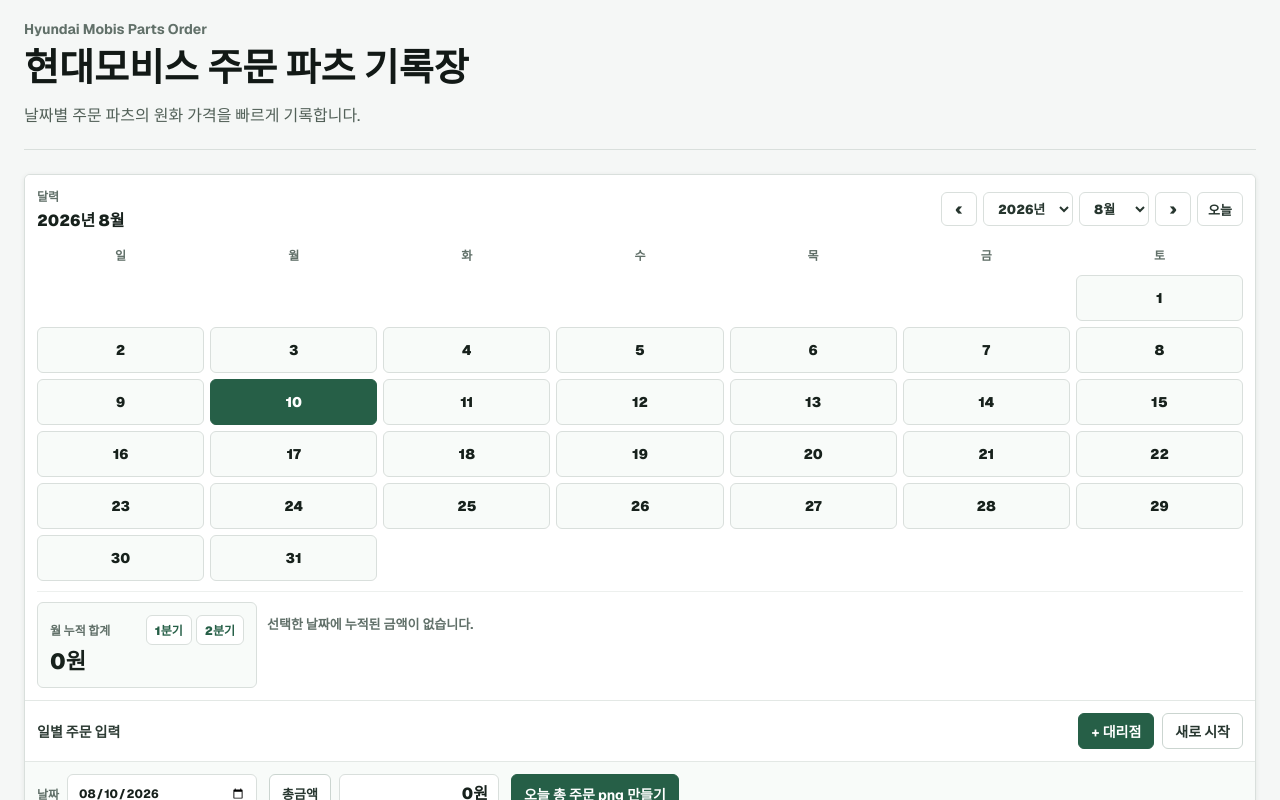
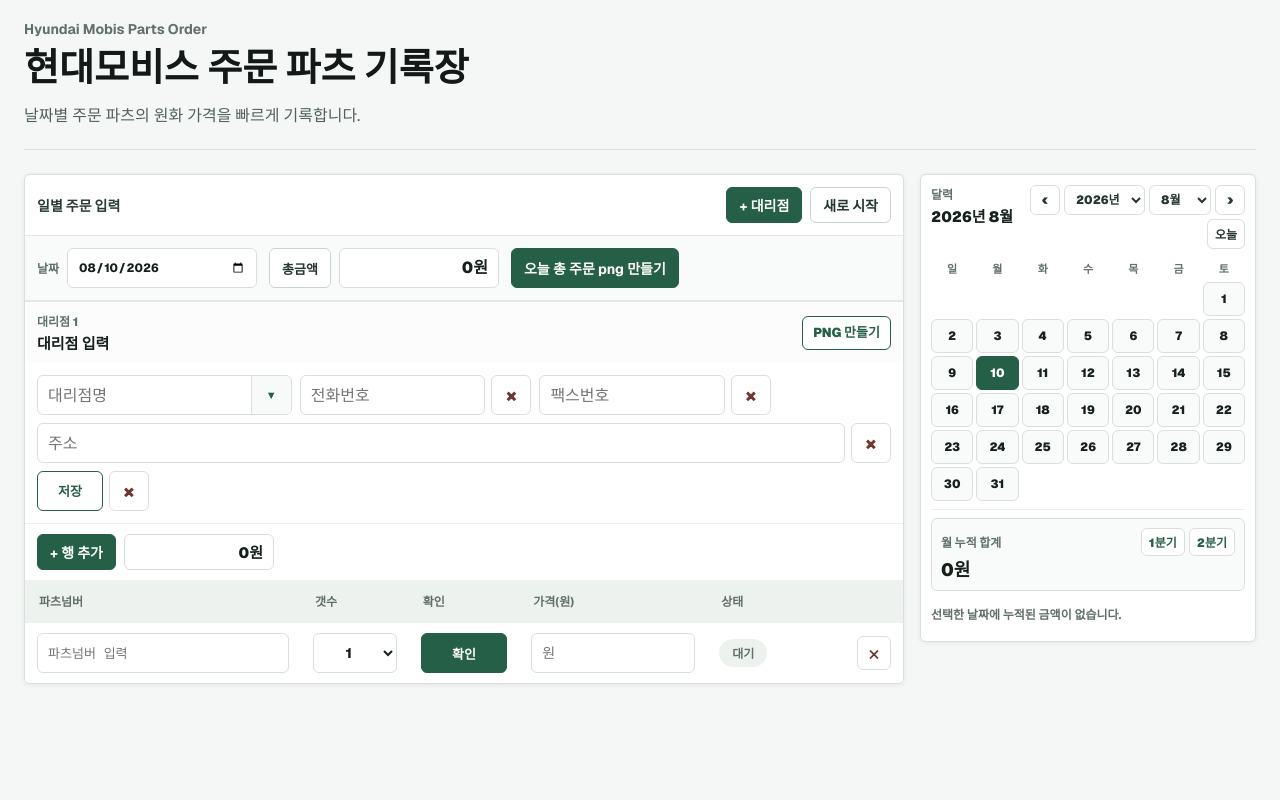
Before and after one commit to gandakorea/hyundaimobisparts, a Next.js app: page / in a window 1280 px wide. Shown: the top 800 px of the page. Built offline with nearby package versions, Linux system fonts and the light colour scheme.

Commit message:
Move compact calendar beside order form

```diff
--- a/app/globals.css
+++ b/app/globals.css
@@ -95,12 +95,25 @@
   gap: 16px;
 }
 
+.order-layout {
+  display: grid;
+  grid-template-columns: minmax(0, 1fr) 336px;
+  gap: 16px;
+  align-items: start;
+}
+
 .order-card {
   overflow: hidden;
   border: 1px solid #d9dfdc;
   border-radius: 6px;
   background: #ffffff;
   box-shadow: 0 1px 5px rgba(23, 33, 28, 0.08);
+}
+
+.order-main {
+  min-width: 0;
+  grid-column: 1;
+  grid-row: 1;
 }
 
 .order-toolbar {
@@ -336,21 +349,29 @@
 
 .calendar-band {
   display: grid;
-  gap: 10px;
-  border-bottom: 1px solid #e3e8e5;
+  position: sticky;
+  top: 16px;
+  grid-column: 2;
+  grid-row: 1;
+  gap: 8px;
+  overflow: hidden;
+  border: 1px solid #d9dfdc;
+  border-radius: 6px;
   background: #ffffff;
-  padding: 12px;
+  box-shadow: 0 1px 5px rgba(23, 33, 28, 0.08);
+  padding: 10px;
 }
 
 .calendar-header {
   display: flex;
-  align-items: center;
+  align-items: flex-start;
   justify-content: space-between;
-  gap: 12px;
+  gap: 8px;
 }
 
 .calendar-title-group {
   display: grid;
+  flex: 0 0 auto;
   gap: 2px;
 }
 
@@ -362,59 +383,60 @@
 
 .calendar-title-group strong {
   color: #17211c;
-  font-size: 16px;
+  font-size: 15px;
   font-weight: 900;
+  white-space: nowrap;
 }
 
 .calendar-controls {
   display: inline-flex;
   flex-wrap: wrap;
   justify-content: flex-end;
-  gap: 6px;
+  gap: 4px;
 }
 
 .calendar-nav-button,
 .calendar-today-button,
 .calendar-select {
-  min-height: 34px;
+  min-height: 30px;
   border: 1px solid #d9dfdc;
   border-radius: 6px;
   background: #ffffff;
   color: #27362f;
-  font-size: 13px;
+  font-size: 12px;
   font-weight: 900;
 }
 
 .calendar-nav-button {
-  width: 36px;
-  font-size: 18px;
+  width: 30px;
+  font-size: 16px;
   line-height: 1;
 }
 
 .calendar-today-button,
 .calendar-select {
-  padding: 6px 10px;
+  padding: 5px 7px;
 }
 
 .calendar-grid {
   display: grid;
   grid-template-columns: repeat(7, minmax(0, 1fr));
-  gap: 6px;
+  gap: 3px;
 }
 
 .calendar-weekday {
   display: grid;
-  min-height: 28px;
+  min-height: 22px;
   place-items: center;
   color: #617069;
-  font-size: 12px;
+  font-size: 11px;
   font-weight: 900;
 }
 
 .calendar-day {
   position: relative;
   display: grid;
-  min-height: 46px;
+  min-height: 34px;
   place-items: center;
   border: 1px solid #d9dfdc;
   border-radius: 6px;
@@ -439,15 +461,15 @@
 }
 
 .calendar-day-number {
-  font-size: 14px;
+  font-size: 12px;
   font-weight: 900;
 }
 
 .calendar-saved-dot {
   position: absolute;
-  bottom: 6px;
-  width: 5px;
-  height: 5px;
+  bottom: 4px;
+  width: 4px;
+  height: 4px;
   border-radius: 999px;
   background: #265f47;
 }
@@ -458,10 +480,10 @@
 
 .calendar-total-panel {
   display: grid;
-  grid-template-columns: minmax(180px, 220px) minmax(0, 1fr);
-  gap: 10px;
+  grid-template-columns: 1fr;
+  gap: 6px;
   border-top: 1px solid #edf0ee;
-  padding-top: 10px;
+  padding-top: 8px;
 }
 
 .calendar-total-summary {
@@ -471,7 +493,7 @@
   border: 1px solid #d9dfdc;
   border-radius: 6px;
   background: #f8fbf9;
-  padding: 12px;
+  padding: 9px;
 }
 
 .calendar-total-heading {
@@ -497,7 +519,7 @@
 
 .calendar-total-summary > strong {
   color: #17211c;
-  font-size: 22px;
+  font-size: 18px;
   font-weight: 900;
   line-height: 1.15;
 }
@@ -510,12 +532,12 @@
 
 .quarter-total-button {
   display: inline-grid;
-  min-height: 28px;
+  min-height: 26px;
   place-items: center;
   border: 1px solid #d9dfdc;
   border-radius: 6px;
   background: #ffffff;
-  padding: 5px 8px;
+  padding: 4px 7px;
   color: #265f47;
   font-size: 12px;
   font-weight: 900;
@@ -529,7 +551,7 @@
 
 .quarter-total-result {
   display: flex;
-  min-height: 40px;
+  min-height: 34px;
   align-items: center;
   justify-content: space-between;
   gap: 8px;
@@ -555,14 +577,14 @@
 
 .calendar-daily-total-row {
   display: inline-flex;
-  min-height: 42px;
+  min-height: 36px;
   align-items: center;
   justify-content: space-between;
   gap: 16px;
   border: 1px solid #d9dfdc;
   border-radius: 6px;
   background: #ffffff;
-  padding: 8px 10px;
+  padding: 7px 9px;
   color: #17211c;
 }
 
@@ -585,10 +607,10 @@
 
 .calendar-total-empty {
   display: inline-flex;
-  min-height: 42px;
+  min-height: 34px;
   align-items: center;
   color: #617069;
-  font-size: 13px;
+  font-size: 12px;
   font-weight: 700;
 }
 
@@ -1009,6 +1031,26 @@
   color: #617069;
 }
 
+@media (max-width: 1040px) {
+  .order-layout {
+    grid-template-columns: 1fr;
+  }
+
+  .order-main {
+    grid-column: 1;
+    grid-row: 1;
+  }
+
+  .calendar-band {
+    position: static;
+    grid-column: 1;
+    grid-row: 2;
+    width: 100%;
+    max-width: 420px;
+    justify-self: end;
+  }
+}
+
 @media (max-width: 760px) {
   .app-container {
     padding: 16px 12px 24px;
@@ -1059,6 +1101,11 @@
 
   .daily-png-button {
     width: 100%;
+  }
+
+  .calendar-band {
+    max-width: none;
+    justify-self: stretch;
   }
 
   .calendar-header {
--- a/app/page.tsx
+++ b/app/page.tsx
@@ -1631,7 +1631,7 @@
         </header>
 
         <section className="order-workspace">
-          <div className="order-card">
+          <div className="order-layout">
             <section className="calendar-band" aria-label="날짜 달력">
               <div className="calendar-header">
                 <div className="calendar-title-group">
@@ -1774,6 +1774,7 @@
               </div>
             </section>
 
+            <div className="order-card order-main">
             <div className="order-toolbar">
               <div className="order-toolbar-title">일별 주문 입력</div>
               <div className="order-toolbar-actions">
@@ -2211,6 +2212,7 @@
                 </section>
               ))}
             </div>
+            </div>
           </div>
 
         </section>
```
